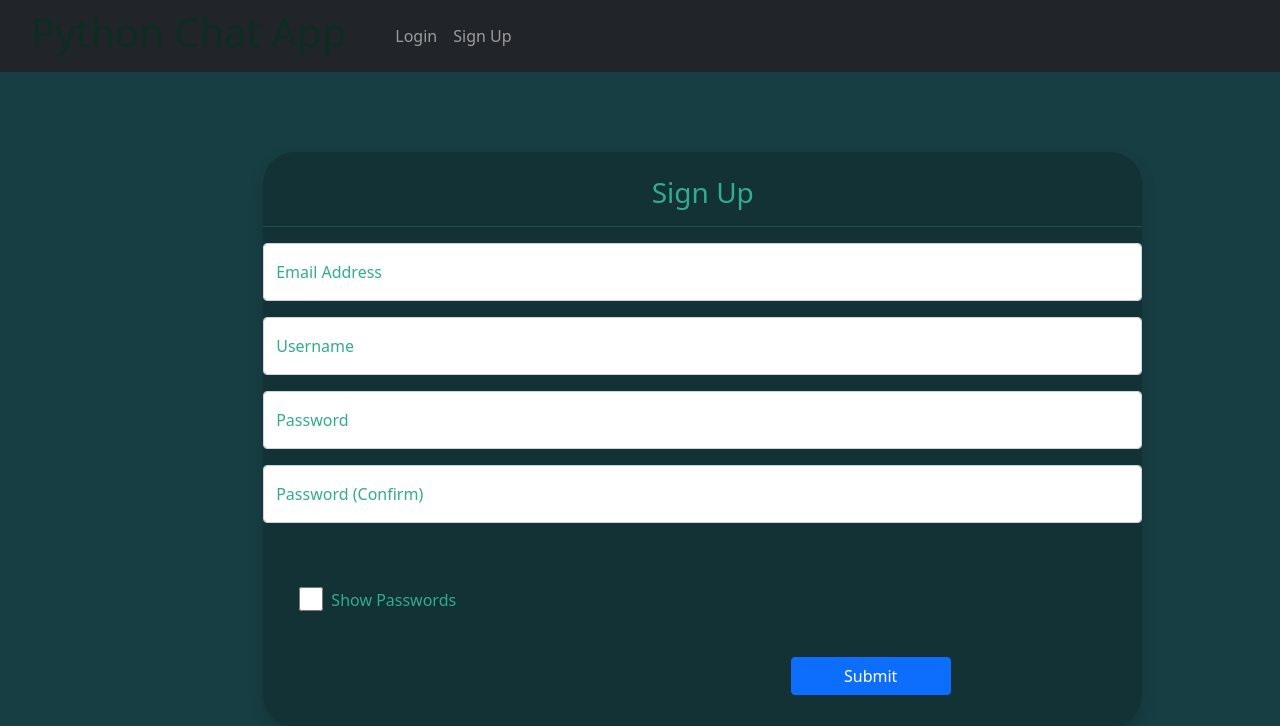
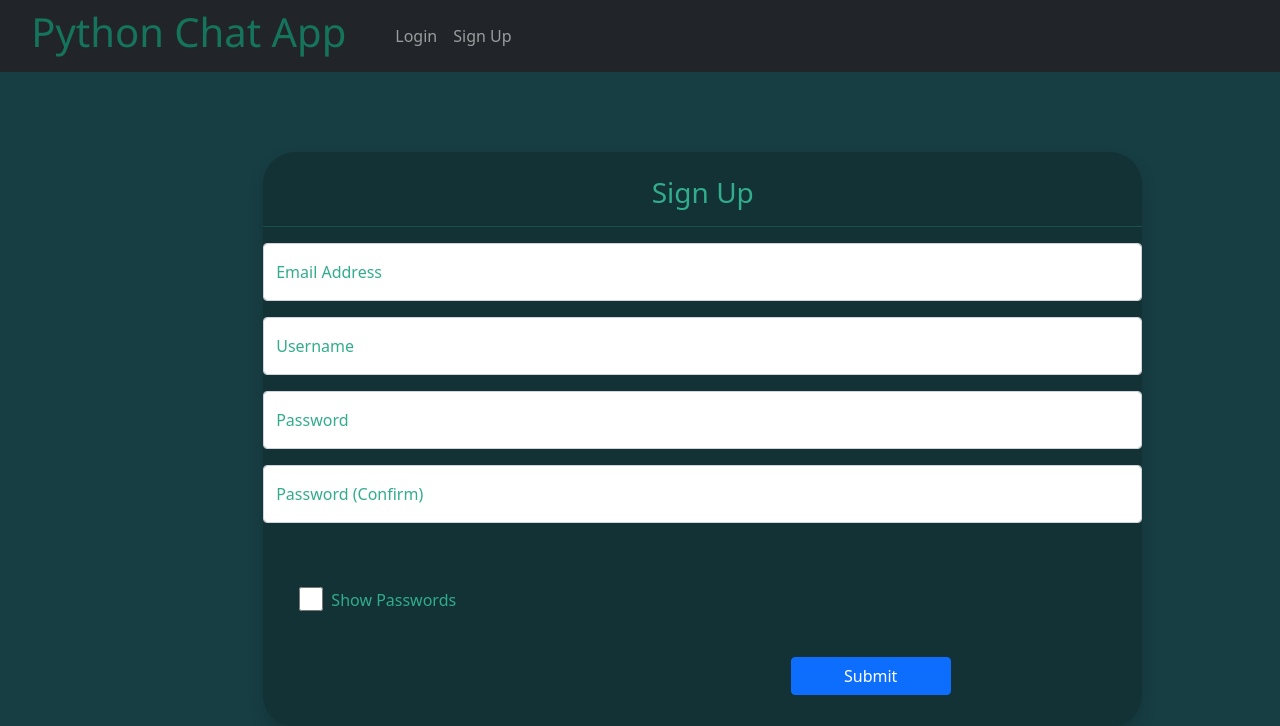
Before and after one commit to ckronber/chat-web-app, a Flask app: page /signup in a window 1280 px wide. Shown: the top 726 px of the page. Run offline with Flask 2, Linux system fonts and the light colour scheme; some libraries are stand-ins or nearby versions.

Commit message:
updated Python chat app text to be visible and added an edit function in javascript

```diff
--- a/website/static/CSS/custom.css
+++ b/website/static/CSS/custom.css
@@ -1,5 +1,5 @@
 .navTextMain, H1{
-    color: rgb(12, 44, 36);
+    color: rgb(21, 116, 92);
     font-family: 'Segoe UI', Tahoma, Geneva, Verdana, sans-serif;
 }
 
--- a/website/static/JS/index.js
+++ b/website/static/JS/index.js
@@ -35,6 +35,7 @@ function updateUserList(userSignedUp){
     </div>
   </li>`;
   var list = document.getElementById("uList").innerHTML();
+  console.log(list);
   list.append(htmlUser);
 }
 
@@ -113,6 +114,20 @@ function createMessage(msg){
   else{
     var listValue= "<li class=\"list-group-item chatStuff\" id =\"chat"+msg.noteID+"\">"+msg.user_name +" : " +  msg.data +"</li>";
   }
+  return listValue;
+}
+
+function editMessage(msg){
+  var edit = `<div id = \"edDel\">
+    <div type = \"button\" class = \"btn\" data-bs-toggle=\"modal\" data-bs-target=\"#editModalCenter\" id =\"editB\" onclick =\"editNote('`+msg.noteID+"','"+msg.data+`')\">
+    <img src=\"./static/images/edit.png\" id=\"editImage\">
+    </div>
+    <button type=\"button\" class=\"btn-close\" id =\"closeX\" aria-label=\"Close\" onclick=\"deleteNote('`+msg.noteID+`')\">
+    </button>
+  </div>`;
+
+    var listValue = "<li class=\"list-group-item chatStuff\" id =\"chat"+msg.noteID+"\">You: "+ msg.data + edit +"</li>";
+
   return listValue;
 }
 
```
Also changed, not shown: README.md, website/database.db.
